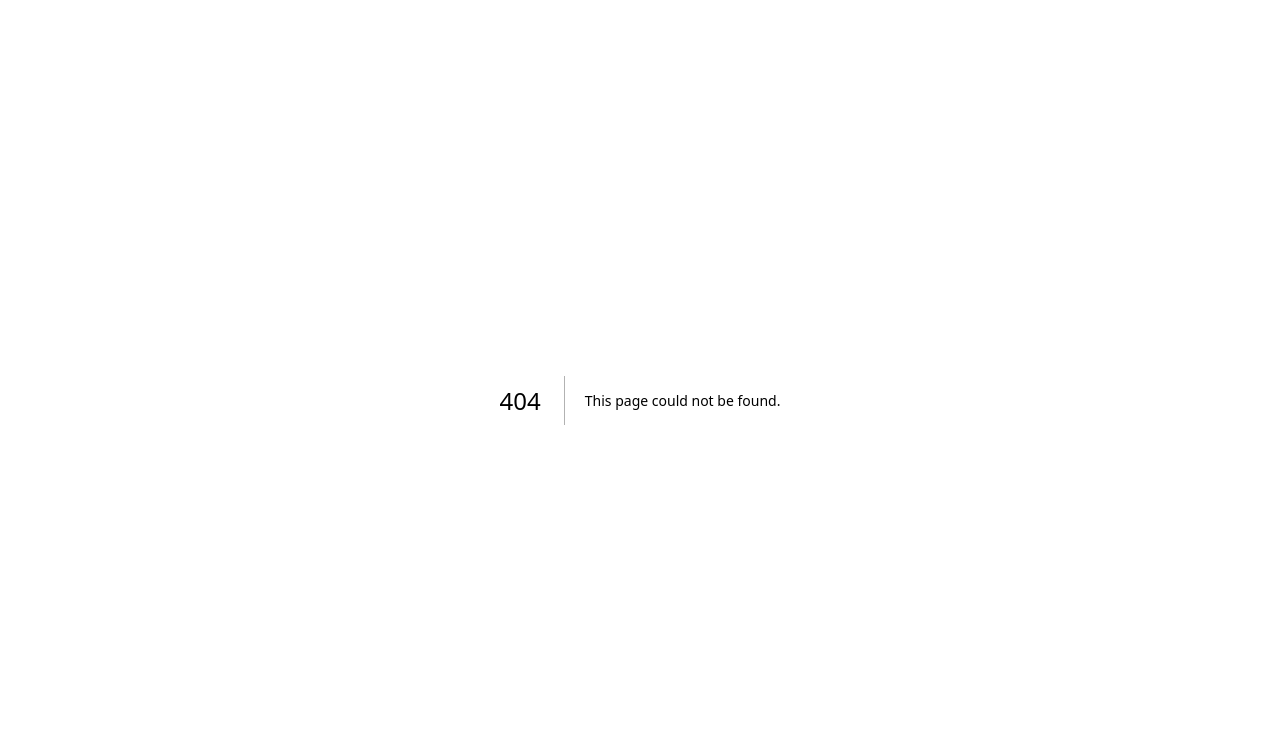
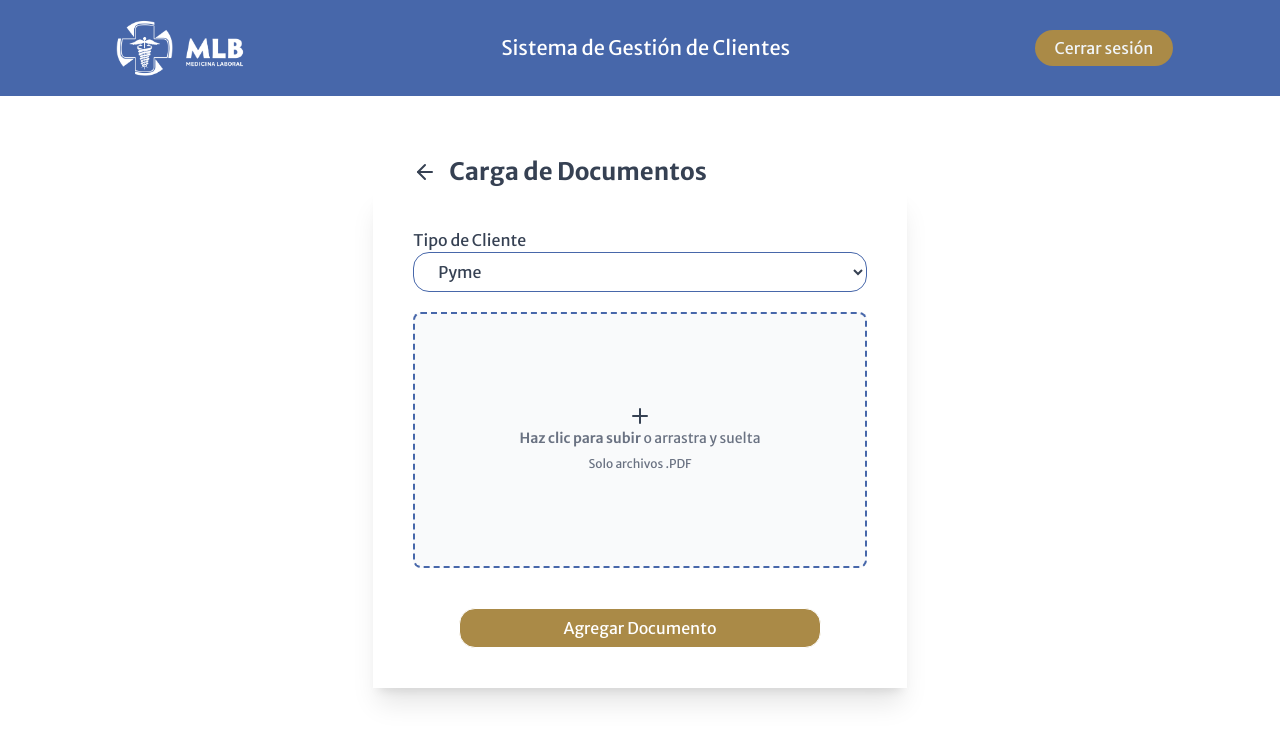
Before and after one commit to NachoXS15/mlb-medicina-laboral, a Next.js app: page /admin/dashboardA/viewDocuments/1/addDocument in a window 1280 px wide. Before the commit this address had no page. Shown: the top 742 px of the page. Built offline with nearby package versions, Linux system fonts and the light colour scheme.

Commit message:
creating user dashboard and documents view for admin (dashboard and create page)

```diff
--- /dev/null
+++ b/src/app/admin/dashboardA/viewDocuments/[id]/addDocument/page.tsx
@@ -0,0 +1,43 @@
+import { ArrowLeft, Plus } from "lucide-react";
+import Link from "next/link";
+
+export default function page() {
+    return (
+        <main className="flex flex-col w-full font-main my-15 text-gray-700 bg-white justify-center items-center">
+            <div className="xl:w-5/12">
+                <div className="flex items-center px-10 gap-3">
+                    <Link href="/admin/dashboardA" className="cursor-pointer hover:scale-110 transition"><ArrowLeft /></Link>
+                    <h2 className="text-2xl font-bold text-center self-center">Carga de Documentos</h2>
+                </div>
+                <form className='w-full flex items-center shadow-xl p-10 flex-col gap-5'>
+                    <div className="flex w-full gap-5">
+                        <div className='w-full flex flex-col'>
+                            <label htmlFor="">Tipo de Cliente</label>
+                            <select name="type" className='h-10 px-5 border border-bluemain rounded-2xl'>
+                                <option value="Pyme">Pyme</option>
+                                <option value="Particular">Particular</option>
+                                <option value="Empresa Grande">Empresa Grande</option>
+                            </select>
+                        </div>
+                    </div>
+                    <div className="flex w-full gap-5">
+                        <div className="flex items-center justify-center w-full">
+                            <label htmlFor="file-upload" className="flex flex-col items-center justify-center w-full h-64 border-2 border-dashed border-bluemain rounded-lg cursor-pointer bg-gray-50 hover:bg-gray-100 transition">
+                                <div className="flex flex-col items-center justify-center pt-5 pb-6">
+                                    <Plus  />
+                                    <p className="mb-2 text-sm text-gray-500">
+                                        <span className="font-semibold">Haz clic para subir</span> o arrastra y suelta
+                                    </p>
+                                    <p className="text-xs text-gray-500">Solo archivos .PDF</p>
+                                </div>
+                                <input id="file-upload" type="file" className="hidden" />
+                            </label>
+                        </div>
+                    </div>
+                    <button type='submit' className='mt-5 bg-bronze text-white w-4/5 h-10 rounded-2xl transition border hover:border-bronze hover:bg-white hover:text-bronze'>Agregar Documento</button>
+                </form>
+            </div>
+
+        </main>
+    )
+}
--- /dev/null
+++ b/src/app/admin/dashboardA/viewDocuments/[id]/page.tsx
@@ -0,0 +1,33 @@
+import docs from "@/app/config/SampleDocs"
+import { fetchProfilebyId } from "@/app/lib/data-server";
+import { Download, Trash } from "lucide-react";
+import { InferGetServerSidePropsType } from "next";
+import Link from "next/link";
+
+export default async function page({ params }: InferGetServerSidePropsType<typeof getServerSideProps>) {
+    const { id } = await params;
+    const profile = await fetchProfilebyId(id)
+
+    return (
+        <>
+            <section className="w-10/12 m-auto min-h-screen flex items-center justify-center flex-col gap-3 font-main" id="docs">
+                <div className="w-full flex justify-between items-center">
+                    <h2 className='self-start text-xl font-main'>Documentos de: <span className="font-bold">{profile?.name}</span></h2>
+                    <Link href={`/admin/dashboardA/viewDocuments/${id}/addDocument`} className="font-bold text-xl hover:underline">Agregar Documento</Link>
+                </div>
+                <section className='w-full h-[700px] border border-slate-300'>
+                    <div className='flex items-center justify-between bg-slate-100 border-b border-b-slate-400 p-5'>
+                        <div>
+                            <h2 className='text-xl font-bold'>Julio_2025</h2>
+                            <span>Subido: </span>
+                        </div>
+                        <div className="flex items-center gap-5">
+                            <Link href="" className='hove:scale-105 transition'><Download size={30} color='#000' /></Link>
+                            <Link href="" className="hover:scale-105 transition"><Trash size={30} /></Link>
+                        </div>
+                    </div>
+                </section>
+            </section>
+        </>
+    )
+}
--- a/src/app/admin/dashboardA/viewDocuments/page.tsx
+++ /dev/null
@@ -1,18 +0,0 @@
-import docs from "@/app/config/SampleDocs"
-
-export default function page() {
-  return (
-    <>
-        <main className="w-3/5 h-fit flex flex-wrap items-center m-auto bg-slate-100 justify-center mt-20">
-            {
-                docs.map((doc, i) => (
-                    <div key={i}>
-                        <div className="w-10 h-20 bg-slate-300"></div>
-                        <h2>{doc}</h2>
-                    </div>
-                ))
-            }
-        </main>
-    </>
-  )
-}
--- a/src/app/admin/dashboardU/page.tsx
+++ b/src/app/admin/dashboardU/page.tsx
@@ -3,12 +3,13 @@ import logo from '../../assets/logo_blanco.webp'
 import Image from 'next/image'
 import { createClient } from '@/app/utils/supabase/server'
 import { redirect } from 'next/navigation'
+import { Download, LogOut } from 'lucide-react'
 
 export default async function page() {
 
     const supabase = await createClient()
     const { data, error } = await supabase.auth.getUser()
-    const { data: profile } = await supabase.from('profiles').select('role').eq('id', data.user?.id).single()
+    const { data: profile } = await supabase.from('profiles').select('*').eq('id', data.user?.id).single()
 
     if (error || !data?.user) {
         redirect('/admin/login')
@@ -22,16 +23,22 @@ export default async function page() {
                 <div className="w-full min-h-screen bg-s-shadow/50 flex items-center justify-center flex-col gap-5">
                     <div>
                         <Image src={logo} width={150} className="absolute left-40 top-40" alt="" />
-                        <Link href="/admin/logout" className='text-white'>Cerrar sesion</Link>
+                        <Link href="/admin/logout" className='text-white absolute top-40 right-40'><LogOut size={30} /></Link>
                     </div>
-                    <h2 className="text-white font-main text-6xl font-bold">¡Bienvenido, YPF!</h2>
+                    <h2 className="text-white font-main text-6xl font-bold">¡Bienvenido, {profile.name}!</h2>
                     <a href="#docs" className="text-2xl text-white font-main hover:underline">Ver mis documentos</a>
                 </div>
             </section>
-            <section className="w-3/4 m-auto min-h-screen flex items-center justify-center flex-col" id="docs">
+            <section className="w-10/12 m-auto min-h-screen flex items-center justify-center flex-col gap-3" id="docs">
                 <h2 className='self-start text-xl'>Mis documentos</h2>
                 <section className='w-full h-[700px] border border-slate-300'>
-
+                    <div className='flex items-center justify-between bg-slate-100 border-b border-b-slate-400 p-5'>
+                        <div>
+                            <h2 className='font-main text-xl font-bold'>Julio_2025</h2>
+                            <span>Subido: </span>
+                        </div>
+                        <Link href="" className='hove:scale-105 transition'><Download width={30} color='#000' /></Link>
+                    </div>
                 </section>
             </section>
         </main>
--- a/src/app/utils/tables/TableA.tsx
+++ b/src/app/utils/tables/TableA.tsx
@@ -25,7 +25,7 @@ export default function TableA({profiles}: {profiles:ProfileType[]}) {
                             <td className="p-4 border text-sm border-slate-200">{profile.mail}</td>
                             <td className="p-4 border text-sm border-slate-200">{profile.status}</td>
                             <td className="p-4 border text-sm border-slate-200">{profile.role === "admin" ? "Administrador" : "Cliente"}</td>
-                            <td className="p-4 border text-sm border-slate-200"><Link href="/admin/dashboardA/viewDocuments" className="hover:underline text-bluemain">Ver Documentos</Link></td>
+                            <td className="p-4 border text-sm border-slate-200"><Link href={`/admin/dashboardA/viewDocuments/${profile.id}`} className="hover:underline text-bluemain">Ver Documentos</Link></td>
                             <td className="p-4 text-center hover:scale-105 transition hover:text-orange-500"><Link href={`/admin/dashboardA/${profile.id}`}><Pencil></Pencil></Link></td>
                             <td className="p-4 text-center hover:scale-105 transition hover:text-red-500"><Link href=""><Trash2></Trash2></Link></td>
                         </tr>
```
